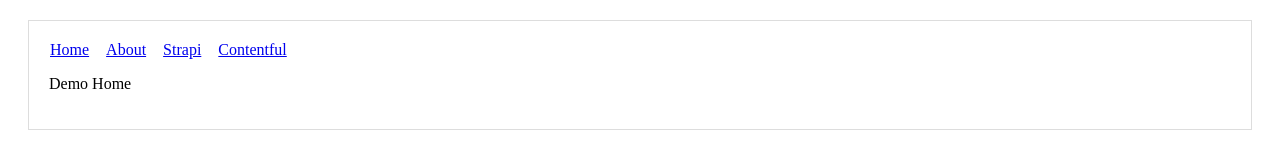
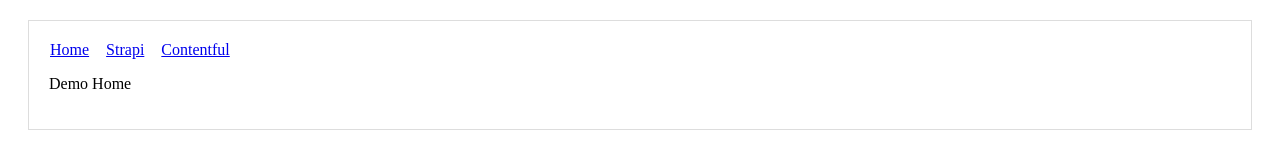
Before and after one commit to oaks-view/headless-cms-ui, a Next.js app: page /Index in a window 1280 px wide. Shown: the top 160 px of the page. Built offline with nearby package versions, Linux system fonts and the light colour scheme.

Commit message:
removesd uneed page

```diff
--- a/components/Header.js
+++ b/components/Header.js
@@ -24,7 +24,6 @@ const selectedLinkStyle = {
 
 const PAGES = {
   HOME: '/',
-  ABOUT: "/about",
   STRAPI: "/strapi",
   CONTENTFUL: "/contentful"
 };
@@ -35,9 +34,6 @@ const Header = () => {
     <div>
       <Link href="/">
         <a style={{...linkStyle, ...(router.pathname === PAGES.HOME && selectedLinkStyle || {})}}>Home</a>
-      </Link>
-      <Link href={PAGES.ABOUT}>
-        <a style={{...linkStyle, ...(router.pathname === PAGES.ABOUT && selectedLinkStyle || {})}}>About</a>
       </Link>
       <Link href={PAGES.STRAPI}>
         <a style={{...linkStyle, ...(router.pathname.includes(PAGES.STRAPI) && selectedLinkStyle || {})}}>Strapi</a>
```
Also changed, not shown: pages/About.js (deleted, +0 -9 lines).
